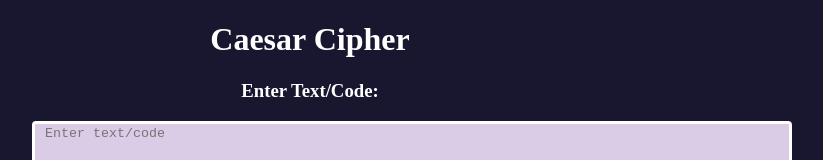
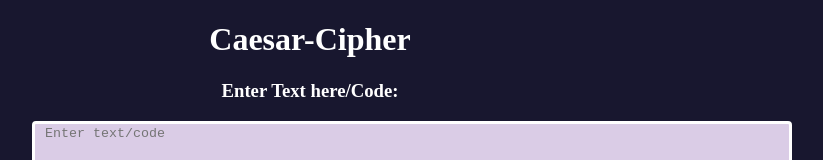
Before and after one commit to adityakhevaria/Caecer-Cipher, a plain HTML site: page index.html in a window 1280 px wide. Shown: the top 160 px of the page, without its empty margins (330-1153 px from the left). Drawn offline with Linux system fonts and the light colour scheme.

Commit message:
changes in index file

```diff
--- a/index.html
+++ b/index.html
@@ -4,13 +4,13 @@
     <meta charset="UTF-8">
     <meta http-equiv="X-UA-Compatible" content="IE=edge">
     <meta name="viewport" content="width=device-width, initial-scale=1.0">
-    <title>Caesar Cipher</title>
+    <title>Caesar-Cipher</title>
     <link rel="stylesheet" href="styles.css">
 </head>
 <body>
-    <h1><center>Caesar Cipher</center></h1>
+    <h1><center>Caesar-Cipher</center></h1>
     <form>
-     <center><h3>Enter Text/Code:</h3></center>
+     <center><h3>Enter Text here/Code:</h3></center>
      <textarea id="message" name = "message" placeholder=" Enter text/code "></textarea><br/>
      <h3 id="key">Key Value : &nbsp;&nbsp;
      <input type="number" id="num"></h3><br/>
```
